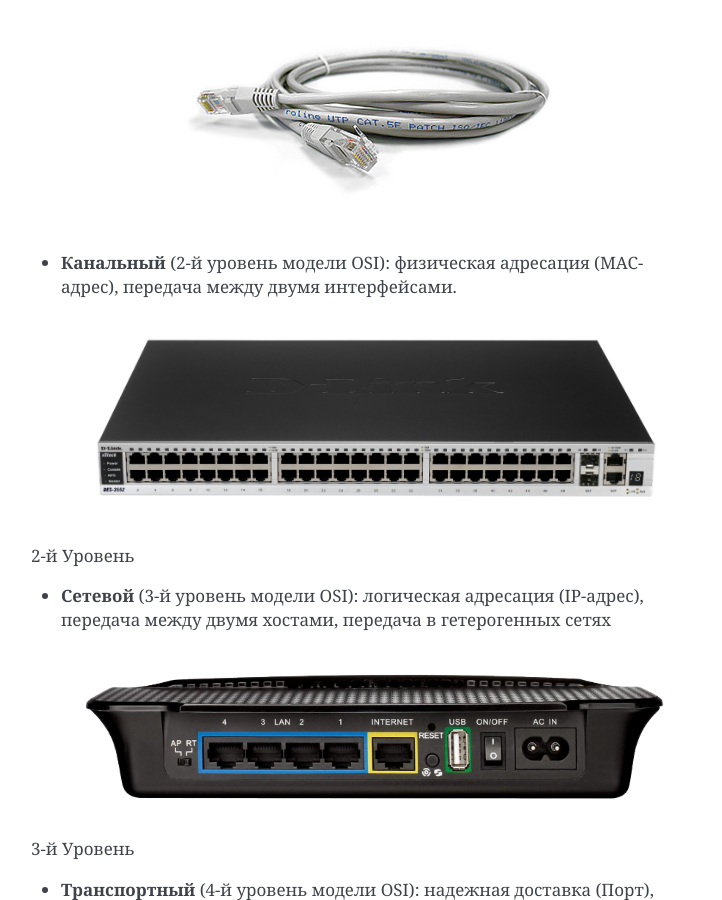
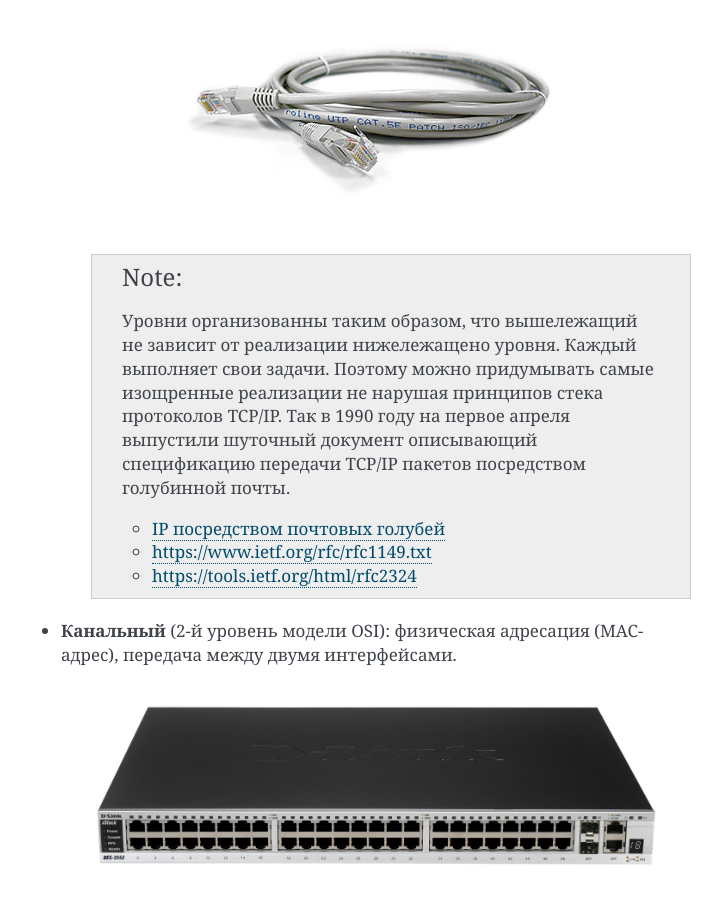
Before and after one commit to ustu/lectures.kpd, a Sphinx documentation site: the page built from docs/kpd/0.net.rst, in a window 1280 px wide and 900 px high, scrolled down 1972 px. Shown: the whole window, without its empty margins (389-1111 px from the left). Built offline with Sphinx 7.4.7, drawn with Linux system fonts in a browser that asks for light colours; pages that are not in the unit, such as notebooks, are missing from menus; the version number could not be read and is left out.

Commit message:
Update 0.net.rst

```diff
--- a/docs/kpd/0.net.rst
+++ b/docs/kpd/0.net.rst
@@ -76,6 +76,14 @@
    .. figure:: /_static/3.kpd/pathcord.jpg
       :align: center
 
+   .. note::
+
+      Уровни организованны таким образом, что вышележащий не зависит от реализации нижележащено уровня. Каждый выполняет свои задачи. Поэтому можно придумывать самые изощренные реализации не нарушая принципов стека протоколов TCP/IP. Так в 1990 году на первое апреля выпустили шуточный документ описывающий спецификацию передачи TCP/IP пакетов посредством голубинной почты.
+
+      * `IP посредством почтовых голубей <https://ru.wikipedia.org/wiki/IP_%D0%BF%D0%BE%D1%81%D1%80%D0%B5%D0%B4%D1%81%D1%82%D0%B2%D0%BE%D0%BC_%D0%BF%D0%BE%D1%87%D1%82%D0%BE%D0%B2%D1%8B%D1%85_%D0%B3%D0%BE%D0%BB%D1%83%D0%B1%D0%B5%D0%B9>`_
+      * https://www.ietf.org/rfc/rfc1149.txt
+      * https://tools.ietf.org/html/rfc2324
+
 
 * **Канальный** (2-й уровень модели OSI): физическая адресация (MAC-адрес),
   передача между двумя интерфейсами.
```
